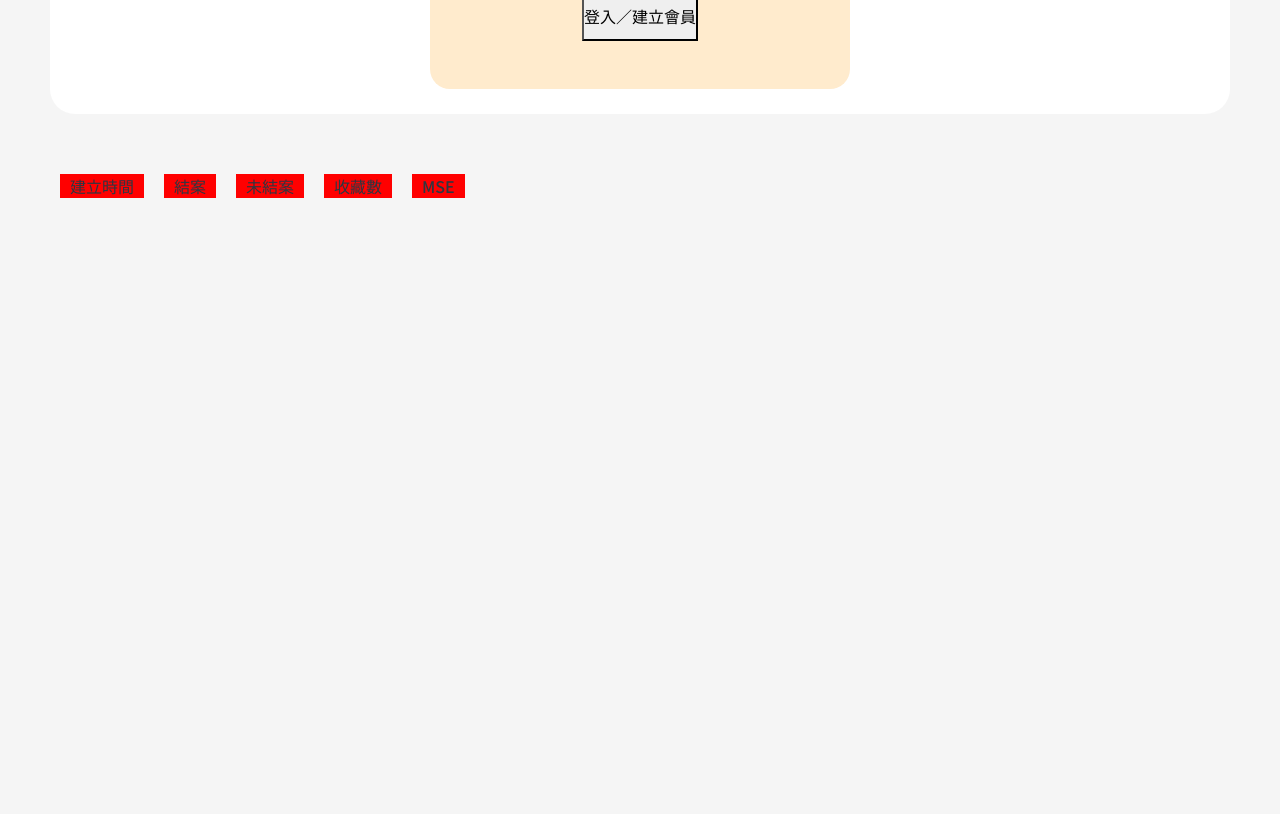
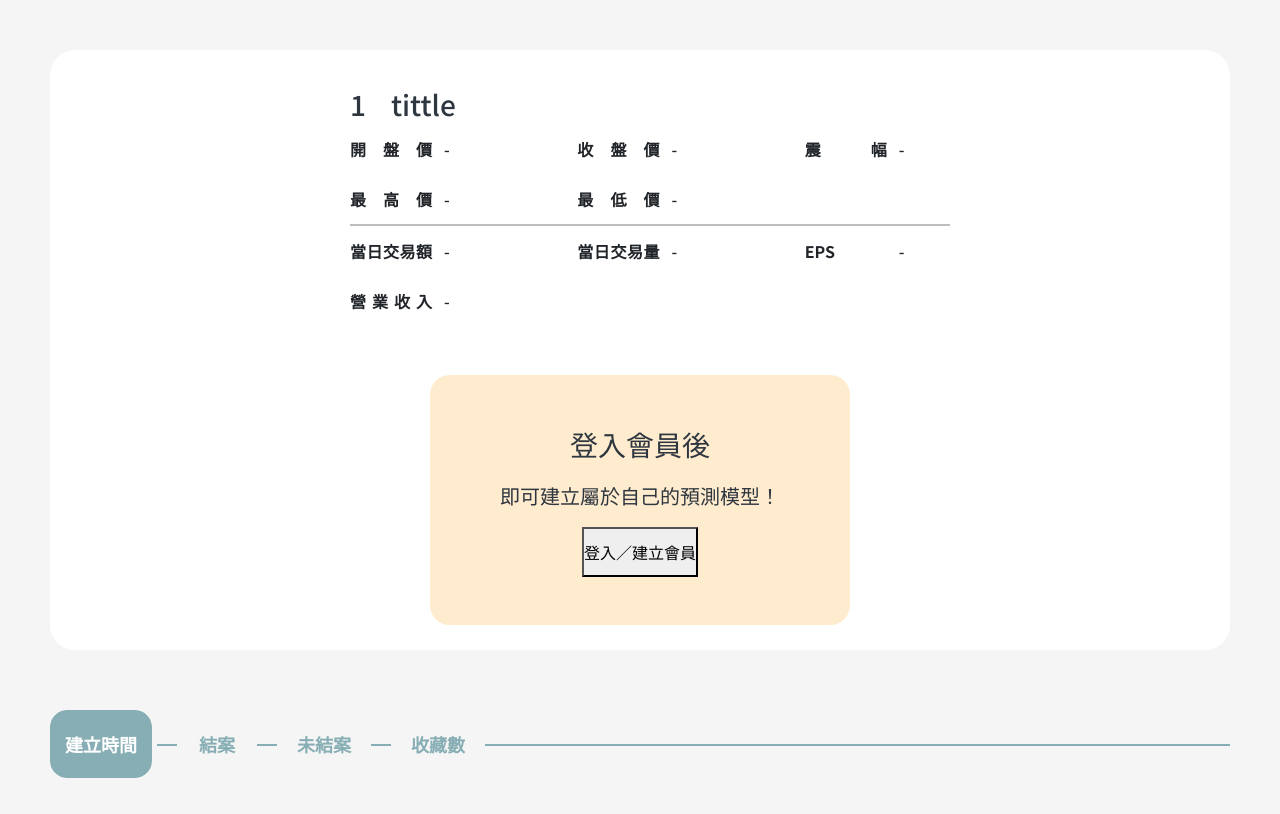
Before and after one commit to xavierhsu666/StockProphet_Project, an ASP.NET Core app: page /Home/StockCharts/1 in a window 1280 px wide; the page is wider, and only the part inside the window is pictured. Shown: the part 1776-2590 px from the top of that part. Before the commit the page ends 1974 px from the top of that part, so only its background shows below. Run offline with ASP.NET Core 8, Linux system fonts and the light colour scheme; data that the repository does not hold is empty; style sheets or scripts are compiled from the project's sources; some libraries are stand-ins or nearby versions.

Commit message:
修改收藏卡片

```diff
--- a/StockProphet_Project/Views/Home/StockCharts.cshtml
+++ b/StockProphet_Project/Views/Home/StockCharts.cshtml
@@ -3,7 +3,7 @@
 }
 
 <link rel="stylesheet" href="~/css/stockChartStyle.css" type="text/css" />
-@* <h1>123+@ViewBag.test</h1> *@
+<h1>123+@ViewBag.test</h1>
 
 <div class="upArea">
 	<div class="upLayer">
@@ -79,11 +79,10 @@
 </div>
 
 <div class="middle-area">
-	<p>建立時間</p>
-	<p>結案</p>
-	<p>未結案</p>
-	<p>收藏數</p>
-	<p>MSE</p>
+	<button class="btn-w-hover change-list-btn" onclick="changelist(this)">建立時間</button>
+	<button class="btn-w-hover change-list-btn" onclick="changelist(this)">結案</button>
+	<button class="btn-w-hover change-list-btn" onclick="changelist(this)">未結案</button>
+	<button class="btn-w-hover change-list-btn" onclick="changelist(this)">收藏數</button>
 </div>
 
 <div class="predictionArea">
--- a/StockProphet_Project/wwwroot/css/stockChartStyle.css
+++ b/StockProphet_Project/wwwroot/css/stockChartStyle.css
@@ -416,19 +416,40 @@
     margin-top: 60px;
     width:100%;
     max-width:1400px;
+    position:relative;
 
 }
-    .middle-area p {
-        margin-bottom: 0px;
-        background-color: red;
-        margin-left: 10px;
-        margin-right: 10px;
-        padding-left: 10px;
-        padding-right: 10px;
+    .middle-area button {
+        /*width: 100px;*/
+        font-size:18px;
+        padding:0;
+        height:20px !important;
+        padding-left: 15px;
+        padding-right: 15px;
+        margin-right: 30px;
+        min-width: 70px;
+        background-color: #f5f5f5;
+        outline: 5px solid #f5f5f5;
+        border: none;
+
     }
+        .middle-area button:hover {
+            outline:none;
+
+        }
+        .middle-area::after {
+            content: "";
+            height: 2px;
+            background-color: #87aeb4;
+            position: absolute;
+            top: 50%;
+            width: 100%;
+            z-index: -5;
+        }
+
 
     .middle-area::before {
         background-color: black;
-        height:5px;
-        width:100%;
+        height: 5px;
+        width: 100%;
     }
--- a/StockProphet_Project/wwwroot/js/stockChartJS.js
+++ b/StockProphet_Project/wwwroot/js/stockChartJS.js
@@ -448,6 +448,7 @@
     }
 }
 
+var finishCard = false;
 //撈預測區資料
 d3.json(`/Home/showAllStocks/${stocksID}`, function (Alldata) {
 
@@ -907,3 +908,27 @@
         window.location.href = `/StockModel/predictphoto?Pid=${cardNum}`
     }
 }
+
+$(".change-list-btn:first-child").css({
+    "color": "white",
+    "background-color": "#87aeb4"
+}).addClass("selectChange");
+function changelist(btn) {
+    if (!($(btn).hasClass("selectChange"))) {
+        console.log("new click");
+    }
+    $(".change-list-btn").css({
+        "color": "#87aeb4",
+        "background-color": "#f5f5f5"
+    }).removeClass("selectChange")
+    $(btn).css({
+        "color": "white",
+        "background-color": "#87aeb4"
+    }).addClass("selectChange")
+}
+
+//卡片重新排序區
+$(function () {
+    var cardLists = $(".prediction-card");
+    console.log(cardLists);
+})
```
Also changed, not shown: StockProphet_Project/Controllers/MemberController.cs (+5 -5 lines), StockProphet_Project/Views/Member/MyCollect.cshtml (+139 -59 lines).
